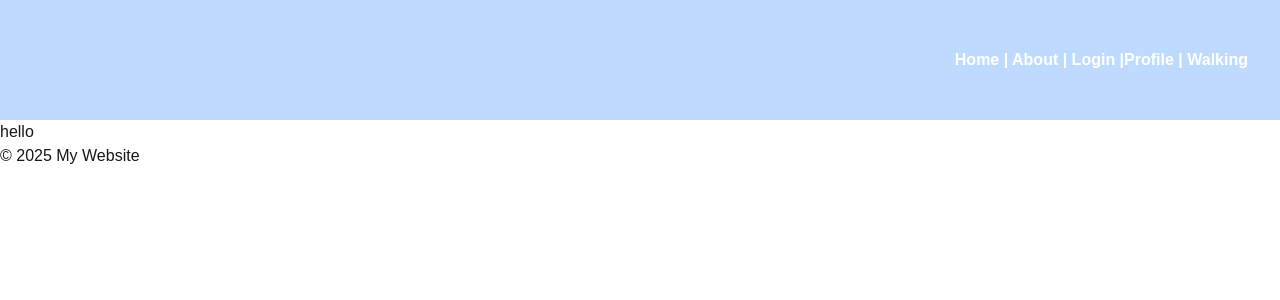
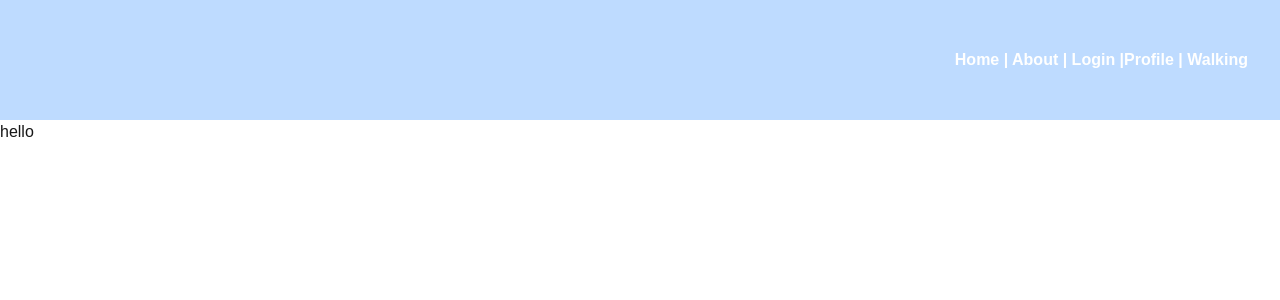
Before and after one commit to JuHyeong424/dog-walking, a Next.js app: page / in a window 1280 px wide. Shown: the top 300 px of the page. Built offline with nearby package versions, Linux system fonts and the light colour scheme.

Commit message:
refactor: footer

```diff
--- a/src/app/layout.tsx
+++ b/src/app/layout.tsx
@@ -12,7 +12,7 @@ export default function RootLayout({children}: { children: React.ReactNode }) {
       </nav>
     </header>
     <main>{children}</main>
-    <footer>© 2025 My Website</footer>
+    <footer></footer>
     </body>
     </html>
   )
```
